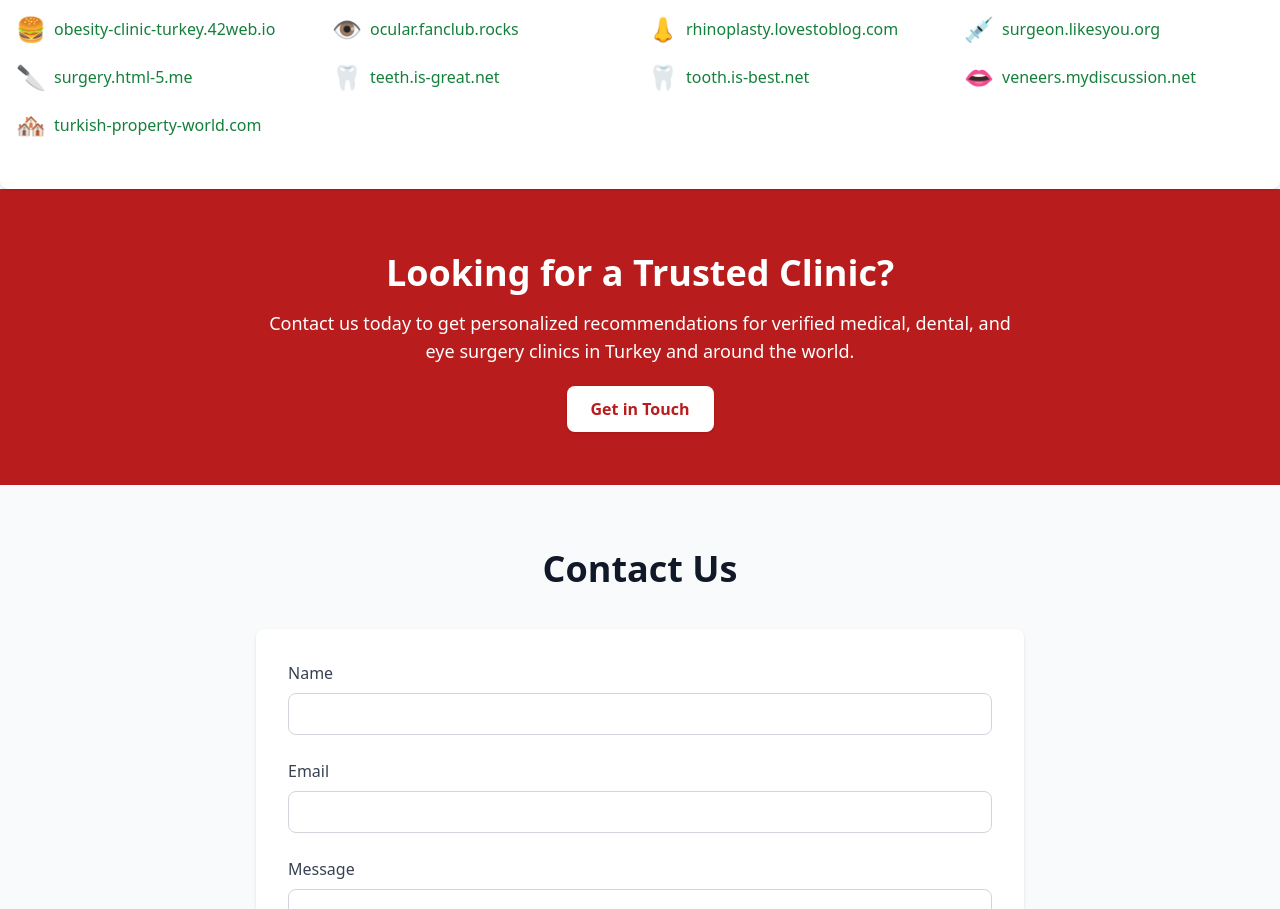
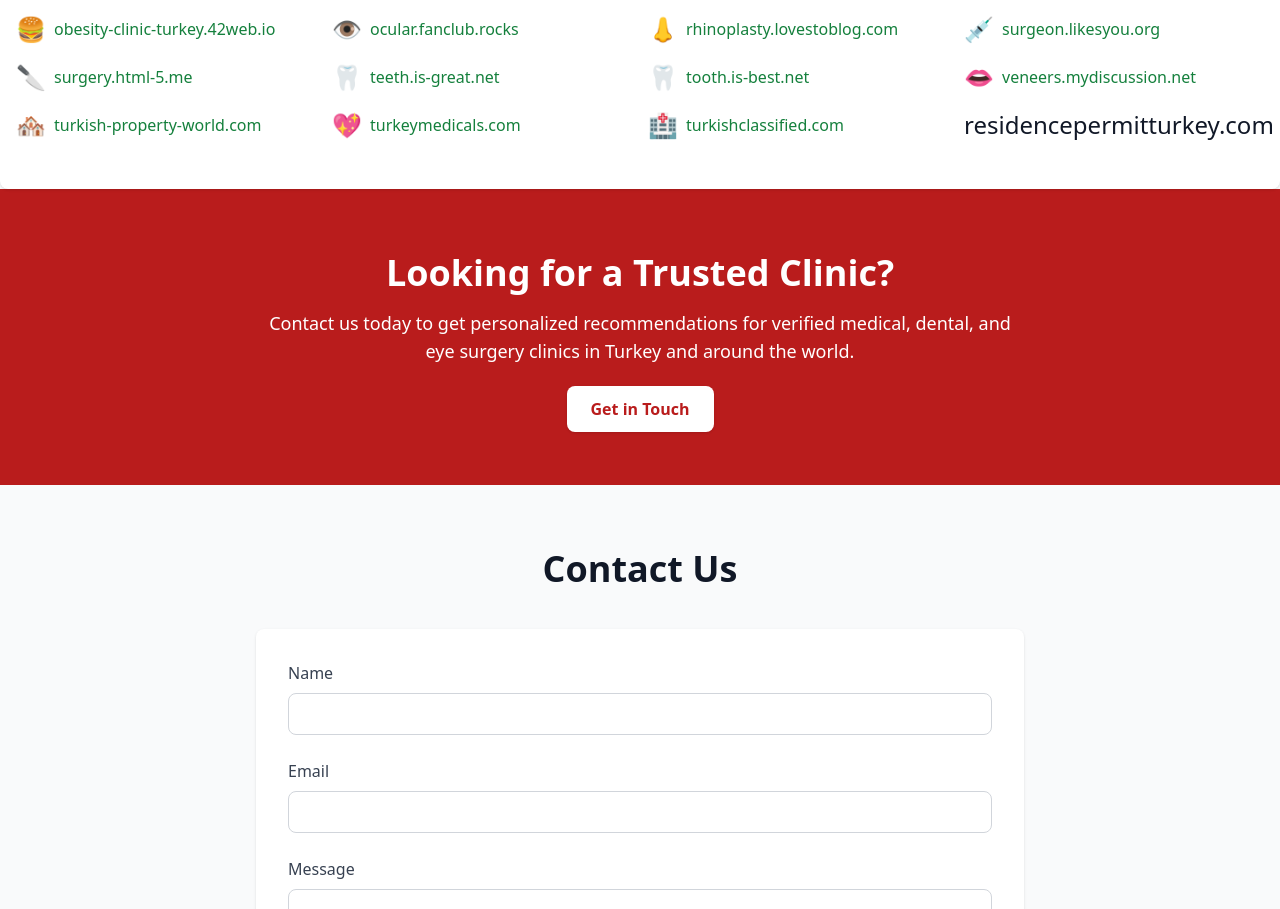
Before and after one commit to turkey-medicals/turkish-property-world, a plain HTML site: page index.html in a window 1280 px wide. Shown: the part 1875-2784 px from the top of the page. Drawn offline with nearby package versions, Linux system fonts and the light colour scheme.

Commit message:
Update index.html turkish-property-world.pages.dev

```diff
--- a/index.html
+++ b/index.html
@@ -177,6 +177,18 @@
           <span class="text-2xl" title="turkish-property-world.com">🏘️</span>
           <a href="https://turkish-property-world.com" target="_blank" rel="dofollow" class="text-green-700 hover:underline" title="Visit turkish-property-world.com">turkish-property-world.com</a>
         </li>
+               <li class="flex items-center space-x-2">
+          <span class="text-2xl" title="turkeymedicals.com">💖</span>
+          <a href="https://turkeymedicals.com" target="_blank" rel="dofollow" class="text-green-700 hover:underline" title="Visit turkeymedicals.com">turkeymedicals.com</a>
+        </li>
+        <li class="flex items-center space-x-2">
+          <span class="text-2xl" title="turkishclassified.com">🏥</span>
+          <a href="https://turkishclassified.com" target="_blank" rel="dofollow" class="text-green-700 hover:underline" title="Visit turkishclassified.com">turkishclassified.com</a>
+        </li>
+        <li class="flex items-center space-x-2">
+          <span class="text-2xl" title="residencepermitturkey.com>👑</span>
+          <a href="https://residencepermitturkey.com" target="_blank" rel="dofollow" class="text-green-700 hover:underline" title="Visit residencepermitturkey.com">residencepermitturkey.com</a>
+        </li>
         <!-- End domain loop -->
       </ul>
         <!-- Add 2 lines of space below -->
```
